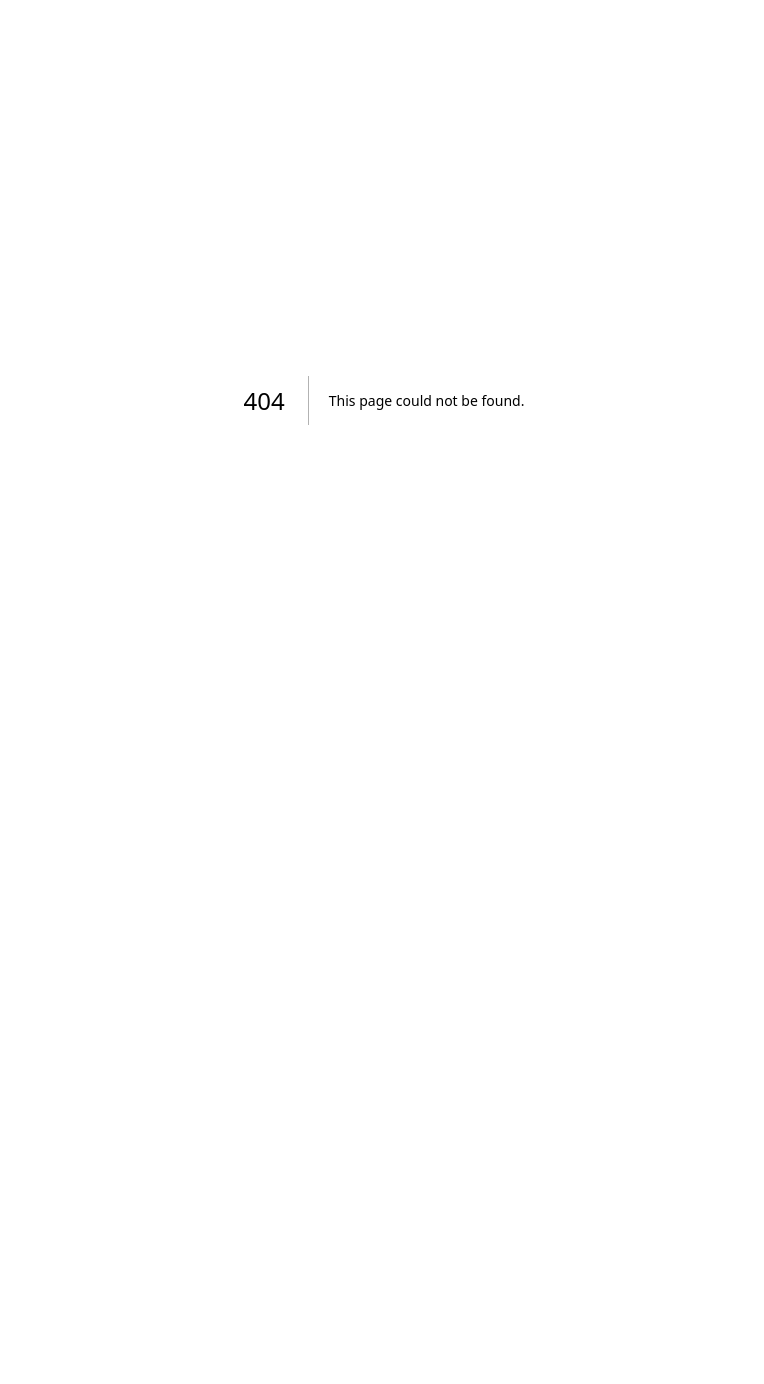
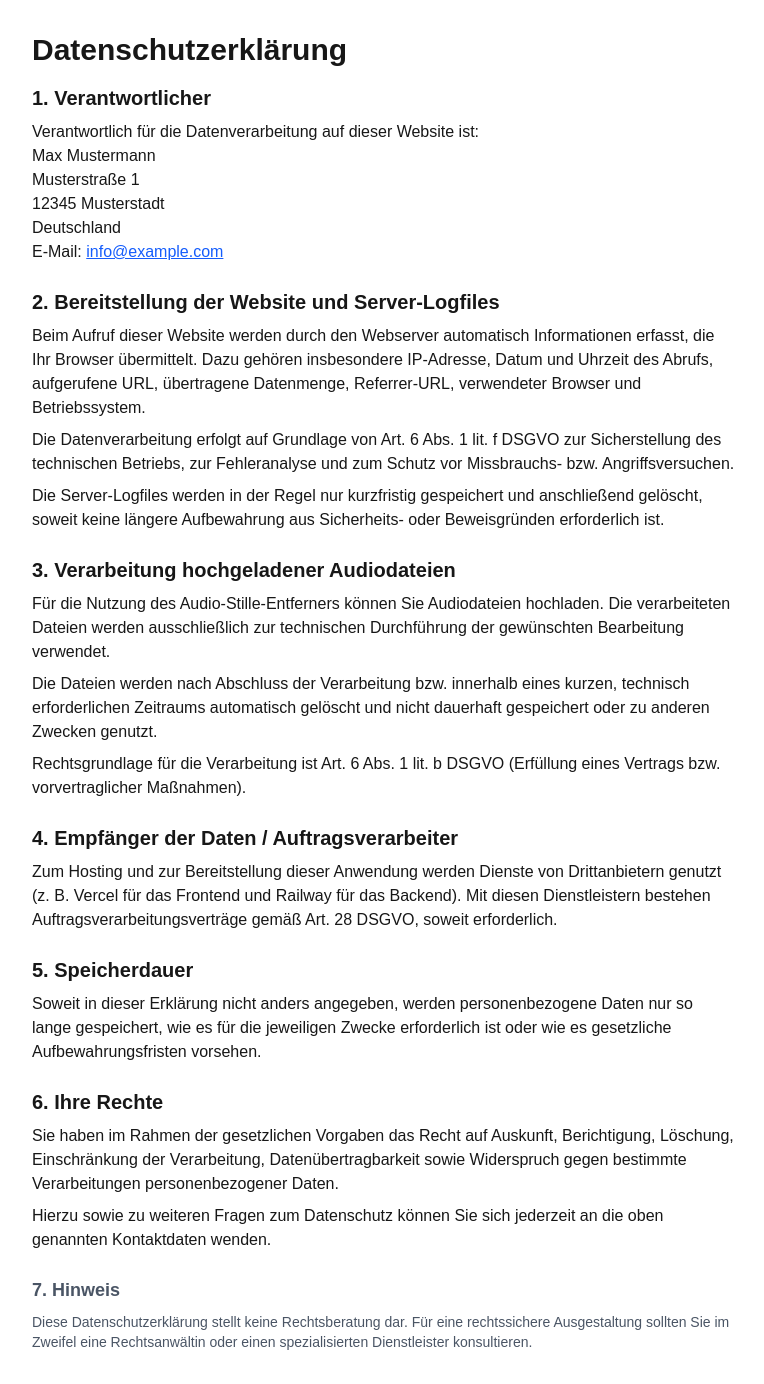
Before and after one commit to Cocoloco069/audio-webseite, a Next.js app in the folder audio-frontend/: page /datenschutz in a window 1280 px wide. Before the commit this address had no page. Shown: the whole page, without its empty margins (256-1020 px from the left). Before the commit the page ends 800 px from the top, so only its background shows below. Built offline with nearby package versions, Linux system fonts and the light colour scheme.

Commit message:
Add impressum, datenschutz and footer

```diff
--- /dev/null
+++ b/audio-frontend/app/datenschutz/page.tsx
@@ -0,0 +1,109 @@
+// app/datenschutz/page.tsx
+'use client';
+
+export default function DatenschutzPage() {
+  return (
+    <main className="min-h-screen p-8 max-w-3xl mx-auto">
+      <h1 className="text-3xl font-bold mb-4">Datenschutzerklärung</h1>
+
+      <section className="space-y-2 mb-6">
+        <h2 className="text-xl font-semibold">1. Verantwortlicher</h2>
+        <p>
+          Verantwortlich für die Datenverarbeitung auf dieser Website ist:
+          <br />
+          Max Mustermann
+          <br />
+          Musterstraße 1
+          <br />
+          12345 Musterstadt
+          <br />
+          Deutschland
+          <br />
+          E-Mail:{' '}
+          <a href="mailto:info@example.com" className="text-blue-600 underline">
+            info@example.com
+          </a>
+        </p>
+      </section>
+
+      <section className="space-y-2 mb-6">
+        <h2 className="text-xl font-semibold">2. Bereitstellung der Website und Server-Logfiles</h2>
+        <p>
+          Beim Aufruf dieser Website werden durch den Webserver automatisch Informationen erfasst,
+          die Ihr Browser übermittelt. Dazu gehören insbesondere IP-Adresse, Datum und Uhrzeit des
+          Abrufs, aufgerufene URL, übertragene Datenmenge, Referrer-URL, verwendeter Browser und
+          Betriebssystem.
+        </p>
+        <p>
+          Die Datenverarbeitung erfolgt auf Grundlage von Art. 6 Abs. 1 lit. f DSGVO zur
+          Sicherstellung des technischen Betriebs, zur Fehleranalyse und zum Schutz vor
+          Missbrauchs- bzw. Angriffsversuchen.
+        </p>
+        <p>
+          Die Server-Logfiles werden in der Regel nur kurzfristig gespeichert und anschließend
+          gelöscht, soweit keine längere Aufbewahrung aus Sicherheits- oder Beweisgründen
+          erforderlich ist.
+        </p>
+      </section>
+
+      <section className="space-y-2 mb-6">
+        <h2 className="text-xl font-semibold">3. Verarbeitung hochgeladener Audiodateien</h2>
+        <p>
+          Für die Nutzung des Audio-Stille-Entferners können Sie Audiodateien hochladen. Die
+          verarbeiteten Dateien werden ausschließlich zur technischen Durchführung der
+          gewünschten Bearbeitung verwendet.
+        </p>
+        <p>
+          Die Dateien werden nach Abschluss der Verarbeitung bzw. innerhalb eines kurzen,
+          technisch erforderlichen Zeitraums automatisch gelöscht und nicht dauerhaft gespeichert
+          oder zu anderen Zwecken genutzt.
+        </p>
+        <p>
+          Rechtsgrundlage für die Verarbeitung ist Art. 6 Abs. 1 lit. b DSGVO (Erfüllung eines
+          Vertrags bzw. vorvertraglicher Maßnahmen).
+        </p>
+      </section>
+
+      <section className="space-y-2 mb-6">
+        <h2 className="text-xl font-semibold">4. Empfänger der Daten / Auftragsverarbeiter</h2>
+        <p>
+          Zum Hosting und zur Bereitstellung dieser Anwendung werden Dienste von Drittanbietern
+          genutzt (z.&nbsp;B. Vercel für das Frontend und Railway für das Backend). Mit diesen
+          Dienstleistern bestehen Auftragsverarbeitungsverträge gemäß Art. 28 DSGVO, soweit
+          erforderlich.
+        </p>
+      </section>
+
+      <section className="space-y-2 mb-6">
+        <h2 className="text-xl font-semibold">5. Speicherdauer</h2>
+        <p>
+          Soweit in dieser Erklärung nicht anders angegeben, werden personenbezogene Daten nur so
+          lange gespeichert, wie es für die jeweiligen Zwecke erforderlich ist oder wie es
+          gesetzliche Aufbewahrungsfristen vorsehen.
+        </p>
+      </section>
+
+      <section className="space-y-2 mb-6">
+        <h2 className="text-xl font-semibold">6. Ihre Rechte</h2>
+        <p>
+          Sie haben im Rahmen der gesetzlichen Vorgaben das Recht auf Auskunft, Berichtigung,
+          Löschung, Einschränkung der Verarbeitung, Datenübertragbarkeit sowie Widerspruch gegen
+          bestimmte Verarbeitungen personenbezogener Daten.
+        </p>
+        <p>
+          Hierzu sowie zu weiteren Fragen zum Datenschutz können Sie sich jederzeit an die oben
+          genannten Kontaktdaten wenden.
+        </p>
+      </section>
+
+      <section className="space-y-2 text-sm text-gray-600">
+        <h2 className="text-lg font-semibold">7. Hinweis</h2>
+        <p>
+          Diese Datenschutzerklärung stellt keine Rechtsberatung dar. Für eine rechtssichere
+          Ausgestaltung sollten Sie im Zweifel eine Rechtsanwältin oder einen spezialisierten
+          Dienstleister konsultieren.
+        </p>
+      </section>
+    </main>
+  );
+}
--- /dev/null
+++ b/audio-frontend/app/impressum/page.tsx
@@ -0,0 +1,59 @@
+// app/impressum/page.tsx
+'use client';
+
+export default function ImpressumPage() {
+  return (
+    <main className="min-h-screen p-8 max-w-3xl mx-auto">
+      <h1 className="text-3xl font-bold mb-4">Impressum</h1>
+
+      <section className="space-y-2 mb-6">
+        <h2 className="text-xl font-semibold">Angaben gemäß § 5 DDG</h2>
+        <p>
+          Max Mustermann
+          <br />
+          Musterstraße 1
+          <br />
+          12345 Musterstadt
+          <br />
+          Deutschland
+        </p>
+      </section>
+
+      <section className="space-y-2 mb-6">
+        <h2 className="text-xl font-semibold">Kontakt</h2>
+        <p>
+          E-Mail: <a href="mailto:info@example.com" className="text-blue-600 underline">
+            info@example.com
+          </a>
+          <br />
+          Telefon: +49 (0)123 456789
+        </p>
+      </section>
+
+      <section className="space-y-2 mb-6">
+        <h2 className="text-xl font-semibold">Verantwortlich für den Inhalt</h2>
+        <p>
+          Verantwortlich für den Inhalt nach § 18 Abs. 2 MStV:
+          <br />
+          Max Mustermann
+          <br />
+          Musterstraße 1
+          <br />
+          12345 Musterstadt
+        </p>
+      </section>
+
+      <section className="space-y-2 text-sm text-gray-600">
+        <h2 className="text-lg font-semibold">Haftungshinweis</h2>
+        <p>
+          Trotz sorgfältiger inhaltlicher Kontrolle übernehmen wir keine Haftung für die Inhalte
+          externer Links. Für den Inhalt der verlinkten Seiten sind ausschließlich deren Betreiber
+          verantwortlich.
+        </p>
+        <p>
+          Dieses Impressum gilt auch für etwaige zugehörige Social-Media-Profile, sofern vorhanden.
+        </p>
+      </section>
+    </main>
+  );
+}
--- a/audio-frontend/app/page.tsx
+++ b/audio-frontend/app/page.tsx
@@ -52,10 +52,16 @@ export default function Home() {
   };
 
   return (
-    <main className="min-h-screen p-8 max-w-2xl mx-auto">
+    <main className="min-h-screen p-8 max-w-2xl mx-auto flex flex-col">
+      <div className="flex-1">
         <h1 className="text-3xl font-bold mb-2">🎙️ Audio Silence Remover</h1>
-      <p className="mb-6 text-gray-600">
-        Lade eine Audiodatei hoch und kürze automatisch Pausen heraus.
+        <p className="mb-2 text-gray-600">
+          Dieses Tool kürzt automatisch stille Passagen aus deinen Sprachaufnahmen – ideal für
+          Podcasts, Voice-Overs oder Interviews.
+        </p>
+        <p className="mb-6 text-gray-500 text-sm">
+          Lade eine Audiodatei hoch, stelle ein, wie stark Pausen gekürzt werden sollen, und lade
+          die bearbeitete Datei direkt wieder herunter.
         </p>
 
         <div className="border-2 border-dashed border-gray-300 rounded-lg p-6 mb-4 text-center">
@@ -73,11 +79,16 @@ export default function Home() {
               Ausgewählt: {file.name} ({(file.size / (1024 * 1024)).toFixed(2)} MB)
             </p>
           )}
+          <p className="mt-2 text-xs text-gray-500">
+            Unterstützte Formate hängen vom Backend ab (z.&nbsp;B. mp3, wav, m4a). Für beste
+            Ergebnisse verwende bitte Dateien bis ca. 50&nbsp;MB.
+          </p>
         </div>
 
         <div className="mb-6">
           <label className="block text-sm font-medium mb-1">
-          Stille reduzieren: <span className="font-bold">{silenceReducePercent}%</span>
+            Stille reduzieren:{' '}
+            <span className="font-bold">{silenceReducePercent}%</span>
           </label>
           <input
             type="range"
@@ -119,6 +130,19 @@ export default function Home() {
             </a>
           </div>
         )}
+      </div>
+
+      <footer className="mt-8 pt-4 border-t border-gray-200 text-xs text-gray-500 flex justify-between">
+        <span>© {new Date().getFullYear()} Audio Silence Remover</span>
+        <div className="space-x-4">
+          <a href="/impressum" className="hover:underline">
+            Impressum
+          </a>
+          <a href="/datenschutz" className="hover:underline">
+            Datenschutz
+          </a>
+        </div>
+      </footer>
     </main>
   );
 }
```
Lines whose indentation alone changed are shown as unchanged.
